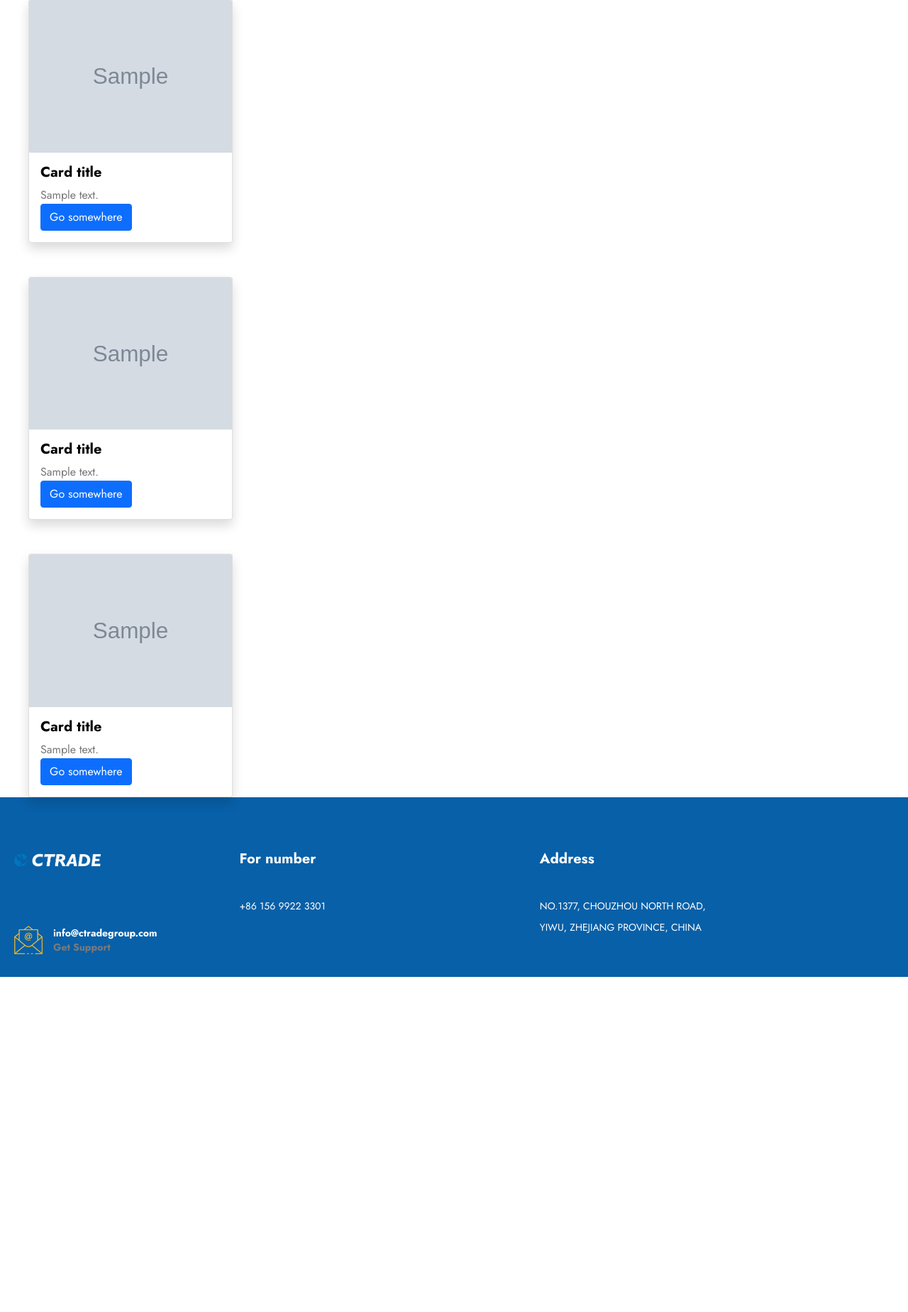
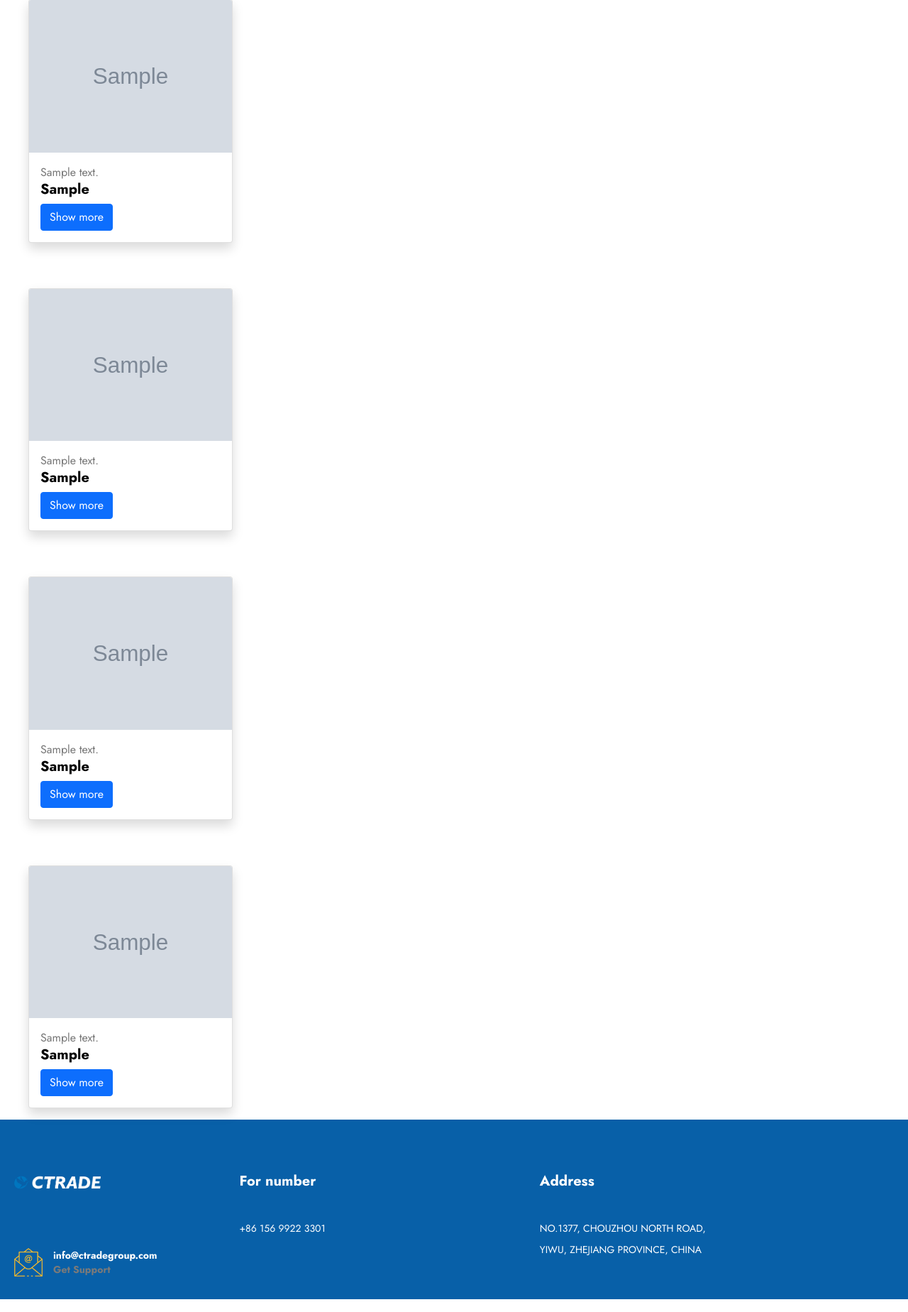
Before and after one commit to Umar23A/ctradegroup, a Django app: page /products/ in a window 1280 px wide. Shown: the part 238-2086 px from the top of the page at 71% size. Before the commit the page ends 1614 px from the top, so only its background shows below. Run offline with Django 4.2, Linux system fonts and the light colour scheme; tables that the repository leaves empty hold one stand-in row (values such as "Sample post"); grey boxes marked "Sample" are stand-in pictures; some libraries are stand-ins or nearby versions.

Commit message:
updated products

```diff
--- a/templates/products.html
+++ b/templates/products.html
@@ -6,14 +6,15 @@
     <div class="row">
         {% for row in products1 %}
         <div class="col-lg-4">
-            <div class="card shadow" style="width: 18rem;">
+            <div class="card shadow mb-3" style="width: 18rem;">
                 {% if row.image %}
                 <img src="{{ row.image.url }}" class="card-img-top" alt="...">
                 {% endif %}
                 <div class="card-body">
-                    <h5 class="card-title">Card title</h5>
+
                     <p class="card-text">{{ row.text|truncatechars:100 }}</p>
-                    <a href="#" class="btn btn-primary">Go somewhere</a>
+                    <h5 class="card-title">{{ row.cost }}</h5>
+                    <a href="{% url 'product' row.id %}" class="btn btn-primary">Show more</a>
                 </div>
             </div>
         </div>
@@ -25,14 +26,15 @@
     <div class="row">
         {% for row in products2 %}
         <div class="col-lg-4">
-            <div class="card shadow" style="width: 18rem;">
+            <div class="card shadow mb-3" style="width: 18rem;">
                 {% if row.image %}
                 <img src="{{ row.image.url }}" class="card-img-top" alt="...">
                 {% endif %}
                 <div class="card-body">
-                    <h5 class="card-title">Card title</h5>
+
                     <p class="card-text">{{ row.text|truncatechars:100 }}</p>
-                    <a href="#" class="btn btn-primary">Go somewhere</a>
+                    <h5 class="card-title">{{ row.cost }}</h5>
+                    <a href="{% url 'product2' row.id %}" class="btn btn-primary">Show more</a>
                 </div>
             </div>
         </div>
@@ -42,16 +44,36 @@
 
 <div class="container mt-5">
     <div class="row">
-        {% for row in products2 %}
+        {% for row in products3 %}
         <div class="col-lg-4">
-            <div class="card shadow" style="width: 18rem;">
+            <div class="card shadow mb-3" style="width: 18rem;">
                 {% if row.image %}
                 <img src="{{ row.image.url }}" class="card-img-top" alt="...">
                 {% endif %}
                 <div class="card-body">
-                    <h5 class="card-title">Card title</h5>
+
                     <p class="card-text">{{ row.text|truncatechars:100 }}</p>
-                    <a href="#" class="btn btn-primary">Go somewhere</a>
+                    <h5 class="card-title">{{ row.cost }}</h5>
+                    <a href="{% url 'product3' row.id %}" class="btn btn-primary">Show more</a>
+                </div>
+            </div>
+        </div>
+        {% endfor %}
+    </div>
+</div>
+
+<div class="container mt-5">
+    <div class="row">
+        {% for row in producttop %}
+        <div class="col-lg-4">
+            <div class="card shadow mb-3" style="width: 18rem;">
+                {% if row.image %}
+                <img src="{{ row.image.url }}" class="card-img-top" alt="...">
+                {% endif %}
+                <div class="card-body">
+                    <p class="card-text">{{ row.text|truncatechars:100 }}</p>
+                    <h5 class="card-title">{{ row.cost }}</h5>
+                    <a href="{% url 'producttop' row.id %}" class="btn btn-primary">Show more</a>
                 </div>
             </div>
         </div>
```
